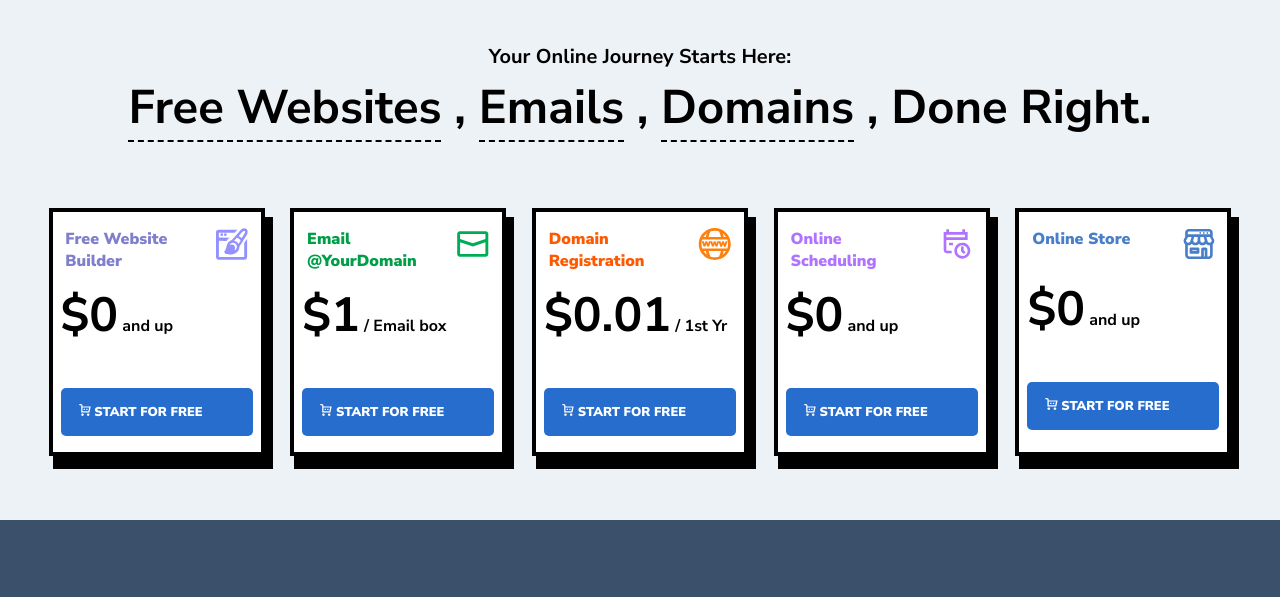
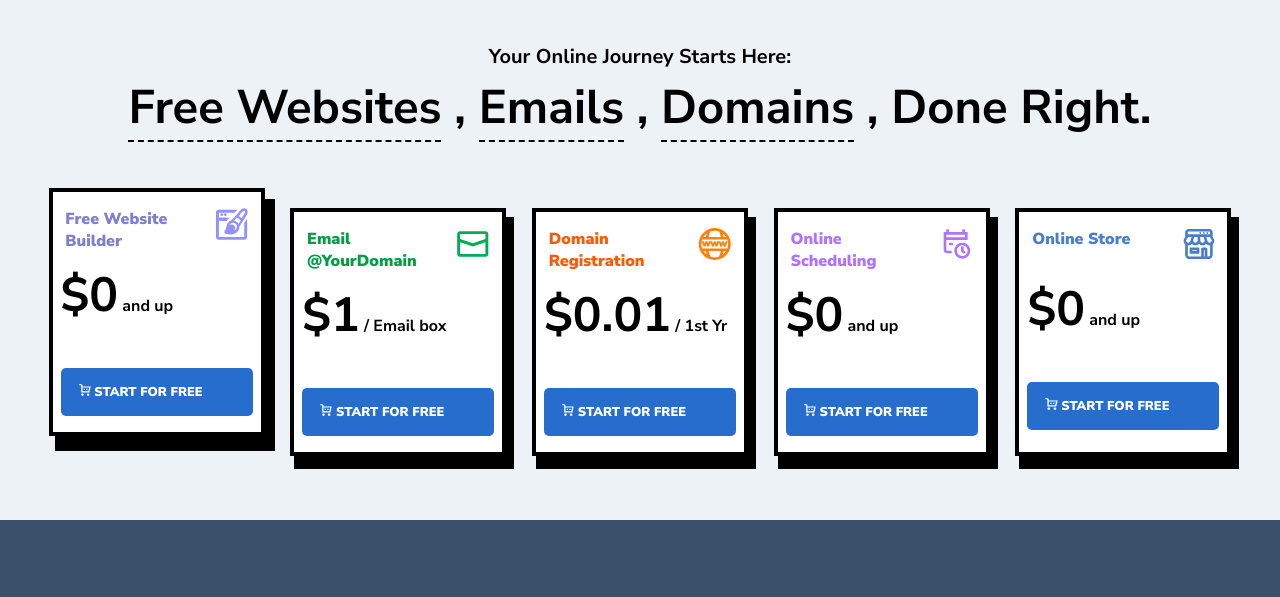
Before and after one commit to surya-tn99/website.com-Clone, a plain HTML site: page index.html in a window 1280 px wide. In both pictures the pointer is over the element 156 px from the left and 479 px from the top of the page. Shown: the part 147-744 px from the top of the page. Drawn offline with Linux system fonts and the light colour scheme.

Commit message:
completed banner

```diff
--- a/style.css
+++ b/style.css
@@ -339,6 +339,15 @@
     box-shadow: 6px 11px 0px 2px black;
     overflow: hidden;
     width: 12rem;
+    /* pop up effects */
+    transform:translate(0,0px);
+    transition: 500ms;
+
+}
+
+#banner .content .product:hover{
+    box-shadow: 8px 13px 0px 2px black;
+    transform: translate(0, -20px);
 }
 
 #banner .content .product .name{
@@ -402,3 +411,7 @@
         height: 0.8rem;
     }
 }
+#banner .content .product .button:hover{
+    cursor: pointer;
+    background-color: #3598e9;
+}
```
